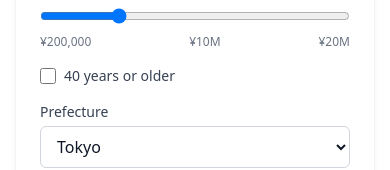
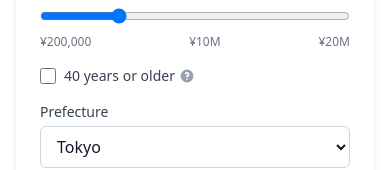
Before and after one commit to shakuzen/kei3, a React (Vite) app: page / in a window 390 px wide. Shown: the part 272-442 px from the top of the page. Built offline with nearby package versions, Linux system fonts and the light colour scheme.

Commit message:
Icon for nursing care tooltip
Adds an icon to visually indicate there is a tooltip and to make the tooltip more accessible, including for mobile users.

```diff
--- a/src/App.tsx
+++ b/src/App.tsx
@@ -393,7 +393,16 @@ function App() {
                 className="h-4 w-4 text-blue-600 focus:ring-blue-500 border-gray-300 dark:border-gray-600 rounded"
               />
               <span className="ml-2 text-sm text-gray-700 dark:text-gray-300">40 years or older</span>
-              <div className="absolute left-0 bottom-full mb-2 hidden group-hover:block bg-gray-800 text-white text-xs rounded p-2 w-64">
+              <button
+                type="button"
+                className="ml-1 text-gray-400 hover:text-gray-600 dark:hover:text-gray-200 focus:outline-none focus:text-gray-600 dark:focus:text-gray-200"
+                aria-label="More information about age requirement"
+              >
+                <svg xmlns="http://www.w3.org/2000/svg" className="h-4 w-4" viewBox="0 0 20 20" fill="currentColor">
+                  <path fillRule="evenodd" d="M18 10a8 8 0 11-16 0 8 8 0 0116 0zm-8-3a1 1 0 00-.867.5 1 1 0 11-1.731-1A3 3 0 0113 8a3.001 3.001 0 01-2 2.83V11a1 1 0 11-2 0v-1a1 1 0 011-1 1 1 0 100-2zm0 8a1 1 0 100-2 1 1 0 000 2z" clipRule="evenodd" />
+                </svg>
+              </button>
+              <div className="absolute left-0 bottom-full mb-2 hidden group-hover:block group-focus-within:block bg-gray-800 text-white text-xs rounded p-2 w-64 z-10">
                 This includes nursing care insurance premiums in your health insurance cost calculation
               </div>
             </label>
```
